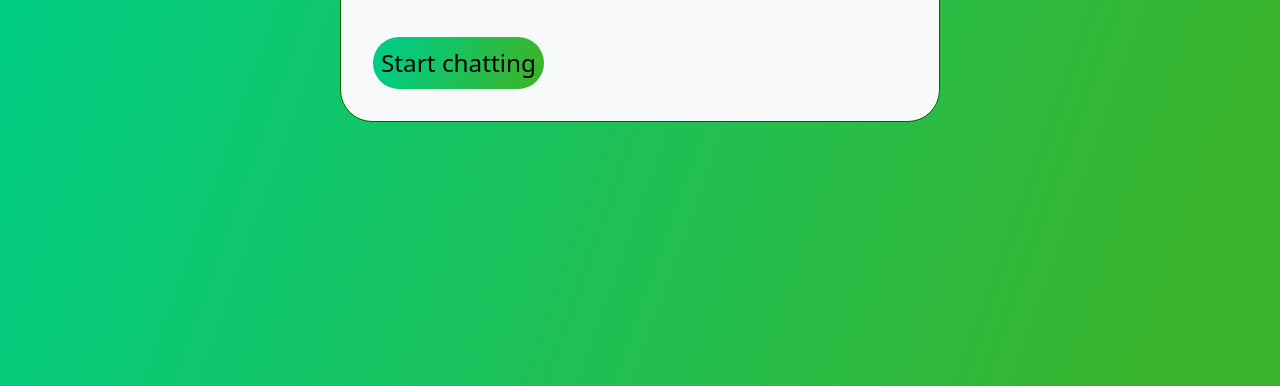
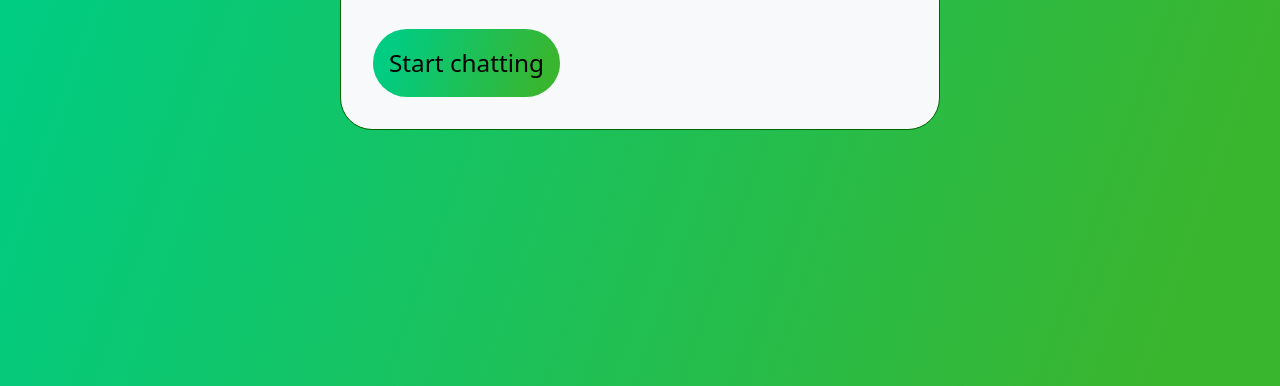
Before and after one commit to anoopwilson96/020-updated-formValidation, a plain HTML site: page login.html in a window 1280 px wide. Shown: the part 438-824 px from the top of the page. Drawn offline with nearby package versions, Linux system fonts and the light colour scheme; a web font is replaced by a local one.

Commit message:
final update on login page

```diff
--- a/style.css
+++ b/style.css
@@ -92,7 +92,7 @@ header div{
 
   margin-top: 2rem;
   background:linear-gradient(109.6deg, rgb(0, 204, 130) 11.2%, rgb(58, 181, 46) 91.7%);
-  padding: .5rem;
+  padding: 1rem;
   border-radius: 5rem;
   font-size: 1.52rem;
 }
```
